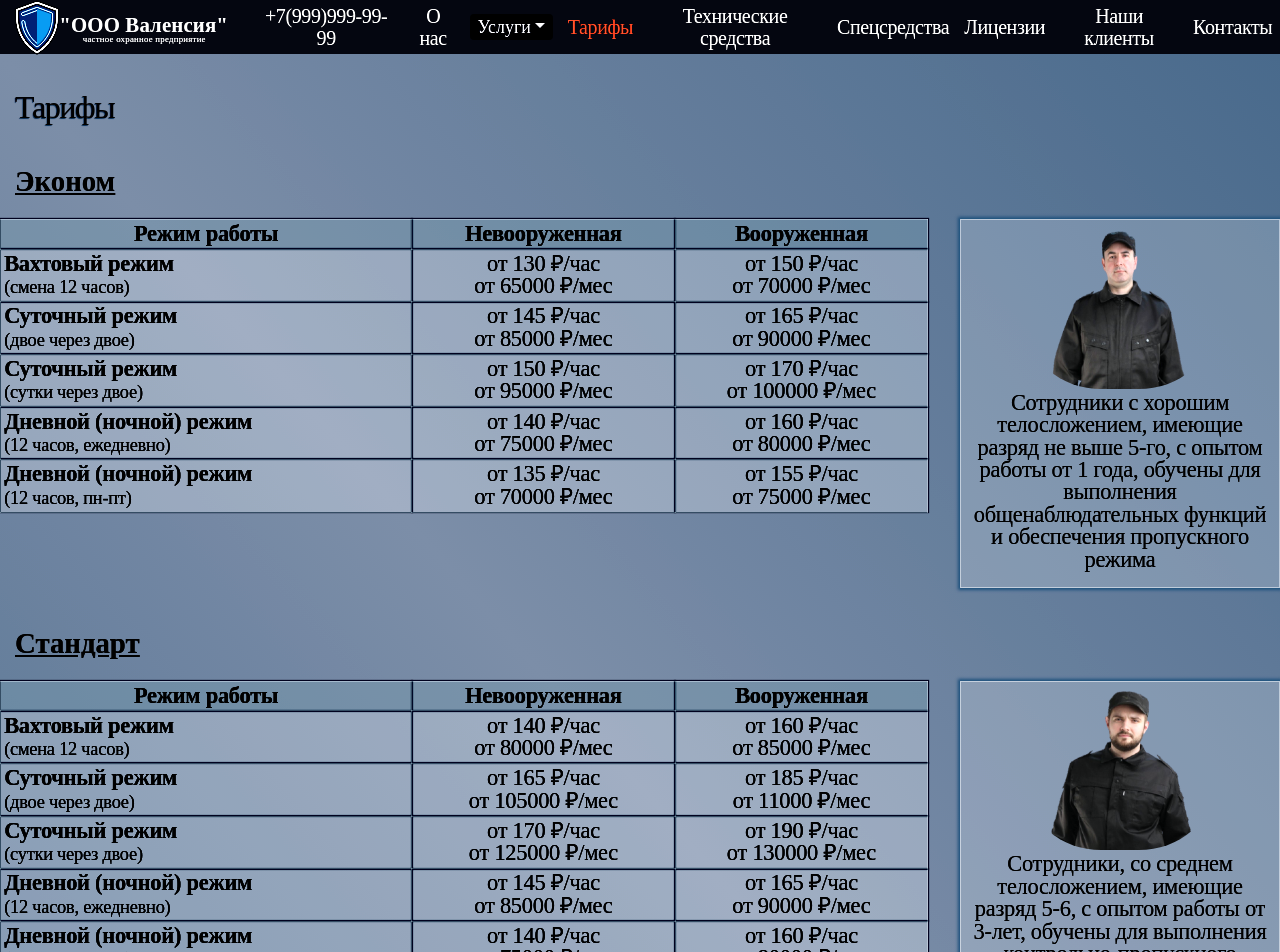
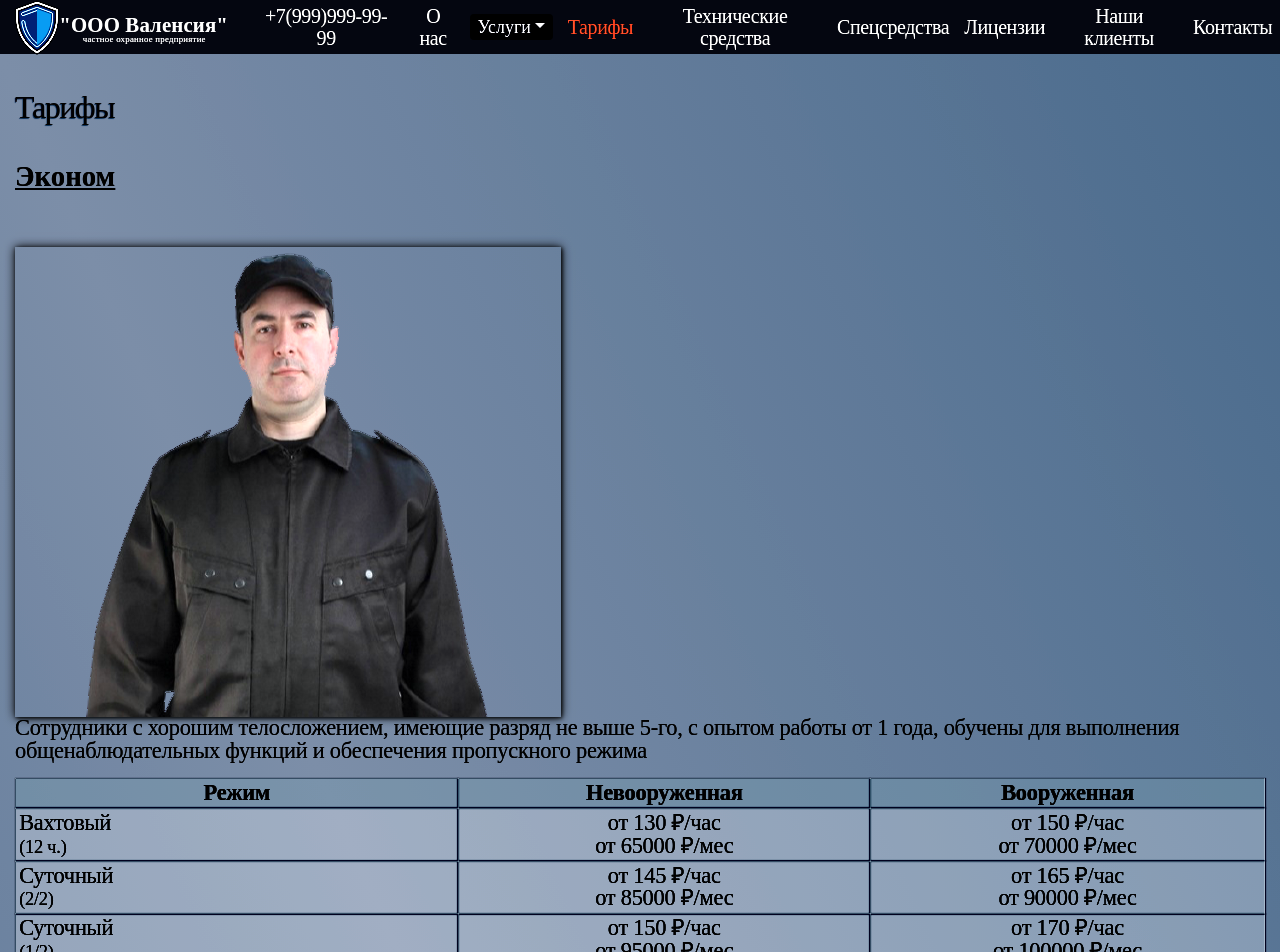
Before and after one commit to AnigalHub/Valencia, a Nuxt app: page /tariffs in a window 1280 px wide. Shown: the top 952 px of the page. Built offline with nearby package versions, Linux system fonts and the light colour scheme; a web font is replaced by a local one.

Commit message:
типы тарифов через flex-container, вертикальный вид (картинка, описание, таблица)

```diff
--- a/components/contact_svg/underground_svg.vue
+++ /dev/null
@@ -1,16 +0,0 @@
-<template>
-  <svg version="1.1" viewBox="0 0 430 275" xmlns="http://www.w3.org/2000/svg" >
-    <path d="m120.29 1.625c-0.364 0.894-21.435 53.994-46.823 118l-46.16 116.38h-13.652-13.652v18.25 18.25h70.75 70.75v-18.25-18.25h-10.25c-5.638 0-10.251-0.169-10.253-0.375-6e-3 -0.928 19.764-57.022 20.038-56.853 0.17 0.104 13.45 21.793 29.512 48.196 16.061 26.403 29.316 48.005 29.453 48.005s13.391-21.602 29.451-48.005c16.061-26.402 29.339-48.089 29.508-48.193 0.272-0.168 20.051 55.927 20.044 56.85-2e-3 0.206-4.616 0.375-10.253 0.375h-10.25v18.25 18.25h70.75 70.75v-18.25-18.25h-13.654-13.655l-43.944-111.12c-24.17-61.119-45.16-114.22-46.645-118s-2.866-6.875-3.071-6.875c-0.204-0-18.008 30.825-39.564 68.5s-39.317 68.5-39.469 68.5-17.819-30.818-39.262-68.485c-21.442-37.666-39.166-68.491-39.387-68.5-0.22-8e-3 -0.698 0.716-1.062 1.61"
-          class="color_inside very_bold_outline"/>
-  </svg>
-</template>
-
-<script>
-    export default {
-        name: "underground_svg"
-    }
-</script>
-
-<style scoped>
-
-</style>
--- a/pages/tariffs.vue
+++ b/pages/tariffs.vue
@@ -2,12 +2,14 @@
   <div id="tariffs" class="page">
     <Name_page :name_page="name_page"/>
     <b-container>
-      <h2>Эконом</h2>
-      <b-row>
-        <b-col>
+      <div class="flex-container">
+        <div class="type">
+          <h3>Эконом</h3>
+          <img src="../static/tariffs/type_1.png" alt="тип1"/>
+          <p class="text ">Сотрудники с хорошим телосложением, имеющие  разряд не выше 5-го, с опытом работы от 1 года, обучены для выполнения общенаблюдательных функций и обеспечения пропускного режима</p>
           <b-table class="text" hover :items="items" :fields="fields">
             <template v-slot:cell(econom)="{item}">
-              <div class="text"><b>{{item.name}}</b></div>
+              <div class="text">{{item.name}}</div>
               <span class="text_descr">{{item.descr_name}}</span>
             </template>
             <template v-slot:cell(tt)="{item}">
@@ -19,18 +21,14 @@
               <div> от {{item.price_with_weapon}} ₽/мес</div>
             </template>
           </b-table>
-        </b-col>
-        <b-col cols="3">
-          <img src="../static/tariffs/type_1.png" alt="тип1"/>
-          <p class="text">Сотрудники с хорошим телосложением, имеющие  разряд не выше 5-го, с опытом работы от 1 года, обучены для выполнения общенаблюдательных функций и обеспечения пропускного режима</p>
-        </b-col>
-      </b-row>
-      <h2>Стандарт</h2>
-      <b-row>
-        <b-col>
+        </div>
+        <div class="type">
+          <h3>Стандарт</h3>
+          <img src="../static/tariffs/type_2.png" alt="тип2"/>
+          <p class="text ">Сотрудники, со среднем телосложением, имеющие  разряд 5-6, с опытом работы от 3-лет, обучены для выполнения контрольно-пропускного режима и работы с техническими средствами</p>
           <b-table class="text" hover :items="items2" :fields="fields">
             <template v-slot:cell(econom)="{item}">
-              <div class="text"><b>{{item.name}}</b></div>
+              <div class="text">{{item.name}}</div>
               <span class="text_descr">{{item.descr_name}}</span>
             </template>
             <template v-slot:cell(tt)="{item}">
@@ -42,18 +40,14 @@
               <div> от {{item.price_with_weapon}} ₽/мес</div>
             </template>
           </b-table>
-        </b-col>
-        <b-col cols="3">
-          <img src="../static/tariffs/type_2.png" alt="тип2"/>
-          <p class="text">Сотрудники, со среднем телосложением, имеющие  разряд 5-6, с опытом работы от 3-лет, обучены для выполнения контрольно-пропускного режима и работы с техническими средствами</p>
-        </b-col>
-      </b-row>
-      <h2>Премиум</h2>
-      <b-row>
-        <b-col>
+        </div>
+        <div class="type">
+          <h3>Премиум</h3>
+          <img src="../static/tariffs/type_3.png" alt="тип3"/>
+          <p class="text">Сотрудники, строго до 45-лет, крепкого телосложения и презентабельной внешности, имеющие 6-ой разряд, с опытом работы от 5-лет, обучены для выполнения особо сложных задач</p>
           <b-table class="text" hover :items="items3" :fields="fields">
             <template v-slot:cell(econom)="{item}">
-              <div class="text"><b>{{item.name}}</b></div>
+              <div class="text">{{item.name}}</div>
               <span class="text_descr">{{item.descr_name}}</span>
             </template>
             <template v-slot:cell(tt)="{item}">
@@ -65,12 +59,8 @@
               <div> от {{item.price_with_weapon}} ₽/мес</div>
             </template>
           </b-table>
-        </b-col>
-        <b-col cols="3">
-          <img src="../static/tariffs/type_3.png" alt="тип3"/>
-          <p class="text">Сотрудники, строго до 45-лет, крепкого телосложения и презентабельной внешности, имеющие 6-ой разряд охраны, с опытом работы от 5-лет, обучены для выполнения особо сложных задач</p>
-        </b-col>
-      </b-row>
+        </div>
+      </div>
     </b-container>
   </div>
 </template>
@@ -84,46 +74,46 @@
         return {
           name_page:"Тарифы",
           fields: [
-            { label: "Режим работы", key: "econom" },
+            { label: "Режим", key: "econom" },
             { label: "Невооруженная", key: "tt" },
             { label: "Вооруженная", key: "ttr" },
           ],
           items: [
             {
-              name:'Вахтовый режим',
-              descr_name:'(смена 12 часов)',
+              name:'Вахтовый',
+              descr_name:'(12 ч.)',
               price_hour:130,
               price:65000,
               price_hour_with_weapon:150,
               price_with_weapon:70000,
             },
             {
-              name:'Суточный режим',
-              descr_name:'(двое через двое)',
+              name:'Суточный',
+              descr_name:'(2/2)',
               price_hour:145,
               price:85000,
               price_hour_with_weapon:165,
               price_with_weapon:90000,
             },
             {
-              name:'Суточный режим',
-              descr_name:'(сутки через двое)',
+              name:'Суточный',
+              descr_name:'(1/2)',
               price_hour:150,
               price:95000,
               price_hour_with_weapon:170,
               price_with_weapon:100000,
             },
             {
-              name:'Дневной (ночной) режим',
-              descr_name:'(12 часов, ежедневно)',
+              name:'Дневной (ночной)',
+              descr_name:'(12 ч., пн-вс)',
               price_hour:140,
               price:75000,
               price_hour_with_weapon:160,
               price_with_weapon:80000,
             },
             {
-              name:'Дневной (ночной) режим',
-              descr_name:'(12 часов, пн-пт)',
+              name:'Дневной (ночной)',
+              descr_name:'(12 ч., пн-пт)',
               price_hour:135,
               price:70000,
               price_hour_with_weapon:155,
@@ -132,39 +122,39 @@
           ],
           items2: [
             {
-              name:'Вахтовый режим',
-              descr_name:'(смена 12 часов)',
+              name:'Вахтовый',
+              descr_name:'(12 ч.)',
               price_hour:140,
               price:80000,
               price_hour_with_weapon:160,
               price_with_weapon:85000,
             },
             {
-              name:'Суточный режим',
-              descr_name:'(двое через двое)',
+              name:'Суточный',
+              descr_name:'(2/2)',
               price_hour:165,
               price:105000,
               price_hour_with_weapon:185,
               price_with_weapon:11000,
             },
             {
-              name:'Суточный режим',
-              descr_name:'(сутки через двое)',
+              name:'Суточный',
+              descr_name:'(1/2)',
               price_hour:170,
               price:125000,
               price_hour_with_weapon:190,
               price_with_weapon:130000,
             },
             {
-              name:'Дневной (ночной) режим',
-              descr_name:'(12 часов, ежедневно)',
+              name:'Дневной (ночной)',
+              descr_name:'(12 часов, пн-вс)',
               price_hour:145,
               price:85000,
               price_hour_with_weapon:165,
               price_with_weapon:90000,
             },
             {
-              name:'Дневной (ночной) режим',
+              name:'Дневной (ночной)',
               descr_name:'(12 часов, пн-пт)',
               price_hour:140,
               price:75000,
@@ -174,39 +164,39 @@
           ],
           items3: [
             {
-              name:'Вахтовый режим',
-              descr_name:'(смена 12 часов)',
+              name:'Вахтовый',
+              descr_name:'(12 ч.)',
               price_hour:145,
               price:85000,
               price_hour_with_weapon:165,
               price_with_weapon:90000,
             },
             {
-              name:'Суточный режим',
-              descr_name:'(двое через двое)',
+              name:'Суточный',
+              descr_name:'(2/2)',
               price_hour:175,
               price:120000,
               price_hour_with_weapon:195,
               price_with_weapon:125000,
             },
             {
-              name:'Суточный режим',
-              descr_name:'(сутки через двое)',
+              name:'Суточный',
+              descr_name:'(1/2)',
               price_hour:185,
               price:135000,
               price_hour_with_weapon:200,
               price_with_weapon:140000,
             },
             {
-              name:'Дневной (ночной) режим',
-              descr_name:'(12 часов, ежедневно)',
+              name:'Дневной (ночной)',
+              descr_name:'(12 ч., пн-вс)',
               price_hour:165,
               price:100000,
               price_hour_with_weapon:185,
               price_with_weapon:105000,
             },
             {
-              name:'Дневной (ночной) режим',
+              name:'Дневной (ночной)',
               descr_name:'(12 часов, пн-пт)',
               price_hour:145,
               price:85000,
@@ -219,6 +209,6 @@
     }
 </script>
 
-<style scoped>
+<style scoped lang="scss">
 
 </style>
```
